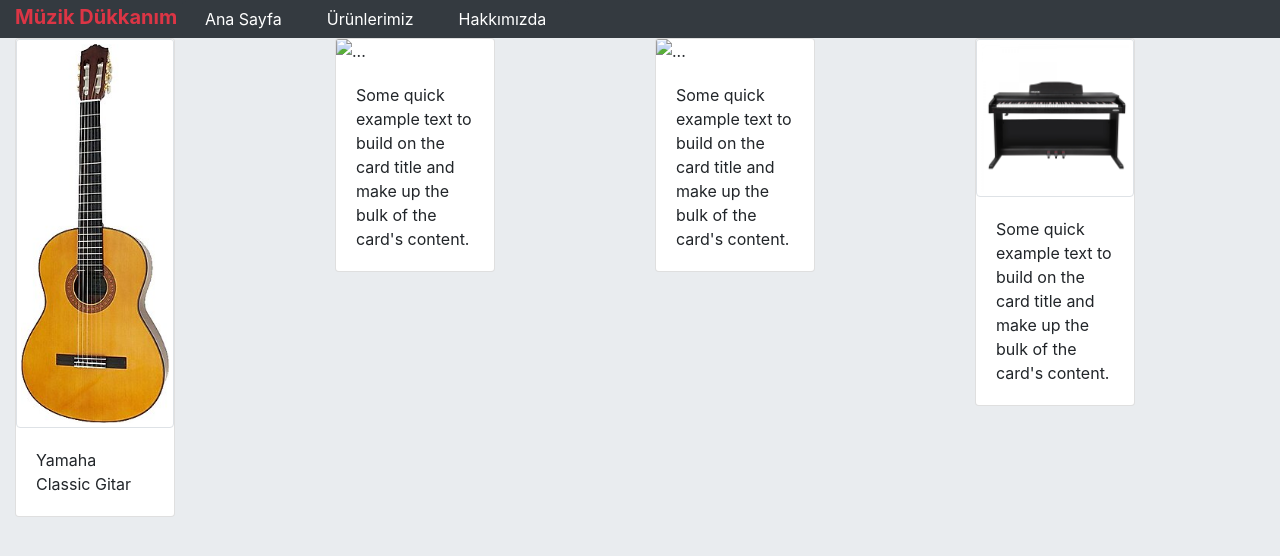
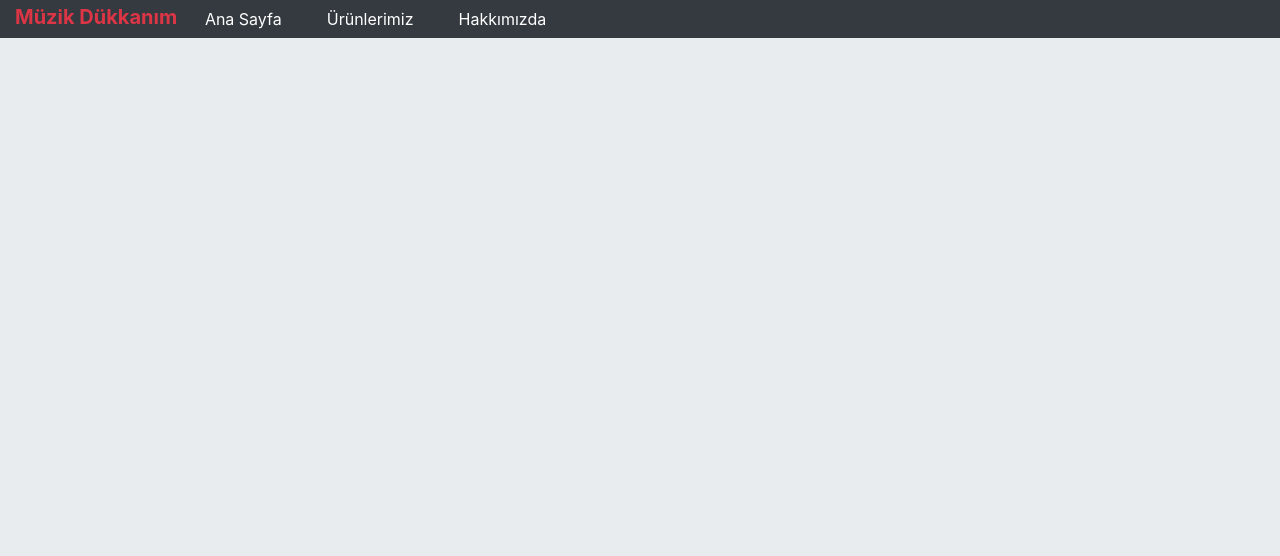
Before and after one commit to ozgurunal20/firstbootstrap, a plain HTML site: page urunlerimiz.html in a window 1280 px wide. Drawn offline with nearby package versions, Linux system fonts and the light colour scheme.

Commit message:
urunlersilindi

```diff
--- a/urunlerimiz.html
+++ b/urunlerimiz.html
@@ -22,37 +22,3 @@
           </div>
              </div>
           </div>
-         <div class="row">
-            <div class="col-sm-3">
-                <div class="card" style="width: 10rem;">
-                    <img src="img/gitar.jpg" class="card-img-top img-fluid img-thumbnail" alt="Gitar">
-                    <div class="card-body">
-                      <p class="card-text">Yamaha Classic Gitar </p>
-                    </div>
-                  </div>
-            </div>
-            <div class="col-sm-3">
-                <div class="card" style="width: 10rem;">
-                    <img src="..." class="card-img-top" alt="...">
-                    <div class="card-body">
-                      <p class="card-text">Some quick example text to build on the card title and make up the bulk of the card's content.</p>
-                    </div>
-                  </div>
-            </div>
-            <div class="col-sm-3">
-                <div class="card" style="width: 10rem;">
-                    <img src="..." class="card-img-top" alt="...">
-                    <div class="card-body">
-                      <p class="card-text">Some quick example text to build on the card title and make up the bulk of the card's content.</p>
-                    </div>
-                  </div>
-            </div>
-            <div class="col-sm-3">
-                <div class="card" style="width: 10rem;">
-                    <img src="img/piyano.jpg" class="card-img-top img-fluid img-thumbnail" alt="piyano">
-                    <div class="card-body">
-                      <p class="card-text">Some quick example text to build on the card title and make up the bulk of the card's content.</p>
-                    </div>
-                  </div>
-            </div>
-         </div>
```
